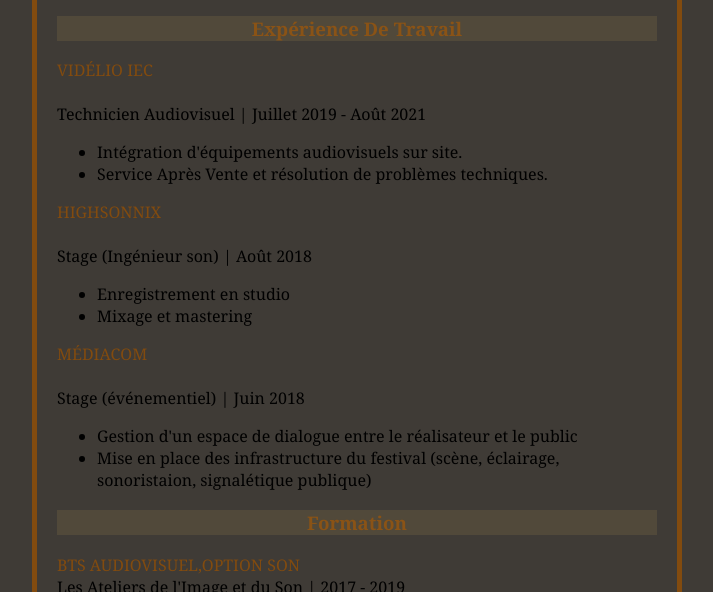
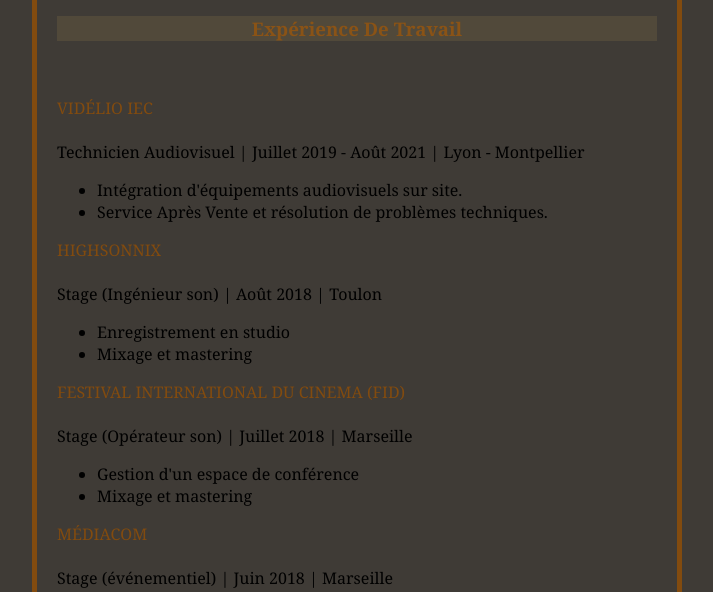
Before and after one commit to Lildu/cv, a plain HTML site: page index.html in a window 1280 px wide. Shown: the part 360-952 px from the top of the page, without its empty margins (283-996 px from the left). Drawn offline with Linux system fonts and the light colour scheme.

Commit message:
Update index.html

```diff
--- a/index.html
+++ b/index.html
@@ -18,9 +18,10 @@
     expériences.
 </p>
 <h3>Expérience De Travail</h3>
+<br>
 <p>
 <div class="titre2">VIDÉLIO IEC</div>
-    <br>Technicien Audiovisuel | Juillet 2019 - Août 2021
+    <br>Technicien Audiovisuel | Juillet 2019 - Août 2021 | Lyon - Montpellier
 </p>
 <ul>
     <li>Intégration d'équipements audiovisuels sur site.</li>
@@ -30,7 +31,7 @@
 
 <p>
 <div class="titre2">HIGHSONNIX</div>
-    <br>Stage (Ingénieur son) | Août 2018
+    <br>Stage (Ingénieur son) | Août 2018 | Toulon
 </p>
 <ul>
     <li>Enregistrement en studio</li>
@@ -38,8 +39,18 @@
 </ul>
 
 <p>
+<div class="titre2">FESTIVAL INTERNATIONAL DU CINEMA (FID)</div>
+<br>Stage (Opérateur son) | Juillet 2018 | Marseille
+</p>
+<ul>
+    <li>Gestion d'un espace de conférence</li>
+    <li>Mixage et mastering</li>
+</ul>
+
+
+<p>
 <div class="titre2">MÉDIACOM</div>
-    <br>Stage (événementiel) | Juin 2018
+    <br>Stage (événementiel) | Juin 2018 | Marseille
 </p>
 <ul>
     <li>Gestion d'un espace de dialogue entre le réalisateur et le
@@ -47,19 +58,21 @@
     <li>Mise en place des infrastructure du festival (scène,
         éclairage, sonoristaion, signalétique publique)</li>
 </ul>
-
+<br>
 <h3>Formation</h3>
+<br>
 <p><div class="titre2">BTS AUDIOVISUEL,OPTION SON</div>
 Les Ateliers de l'Image et du Son | 2017 - 2019
 <br>Marseille
 </p>
 </div>
+<br>
 <p><div class="titre2">BAC SCIENTFIQUE OPTION SCIENCE DE L'INGÉNIEUR</div>
 Lycée Rouvière| 2017
 <br>Toulon
 </p>
 </div>
-
+<br>
 <h3>Passions</h3>
 <div class="sidebar">
     <img src="https://github.com/Lildu/cv/blob/main/image/icon1.png?raw=true" alt="Sciences" style="width: 64px">
```
